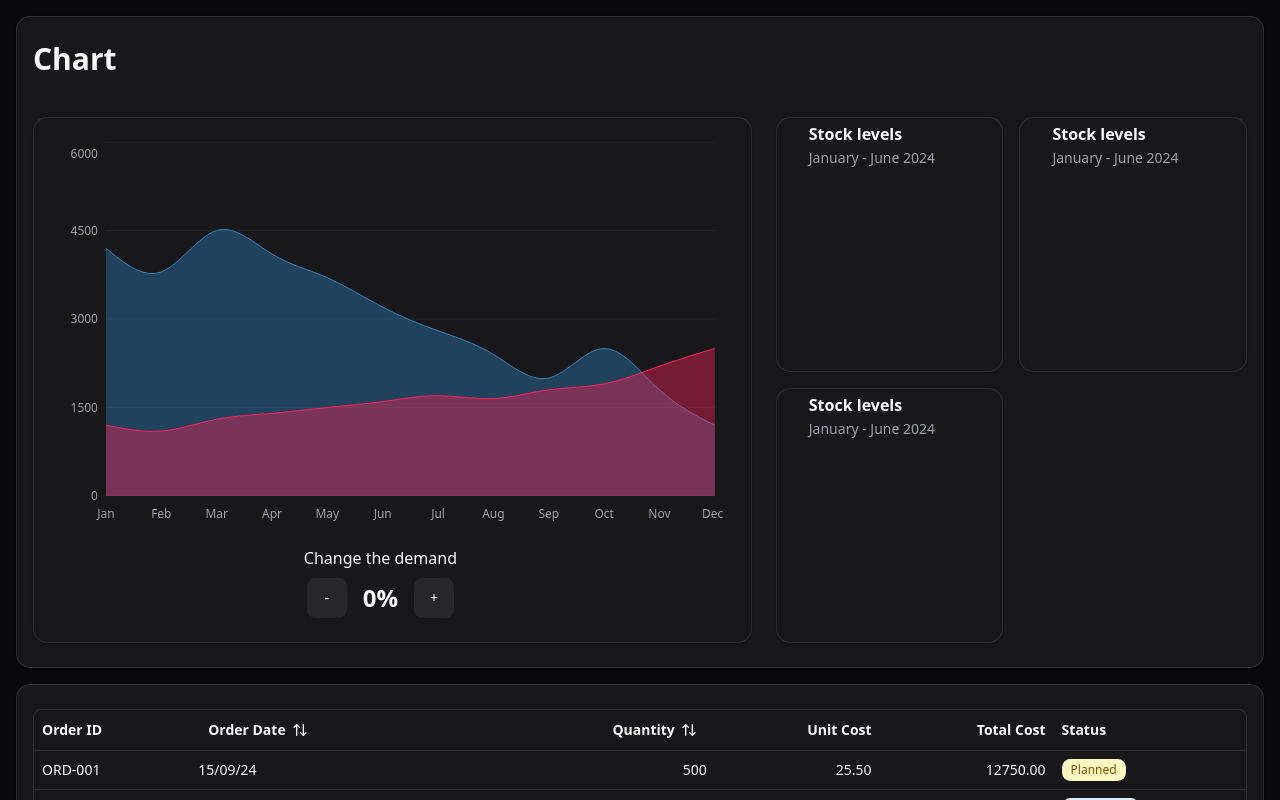
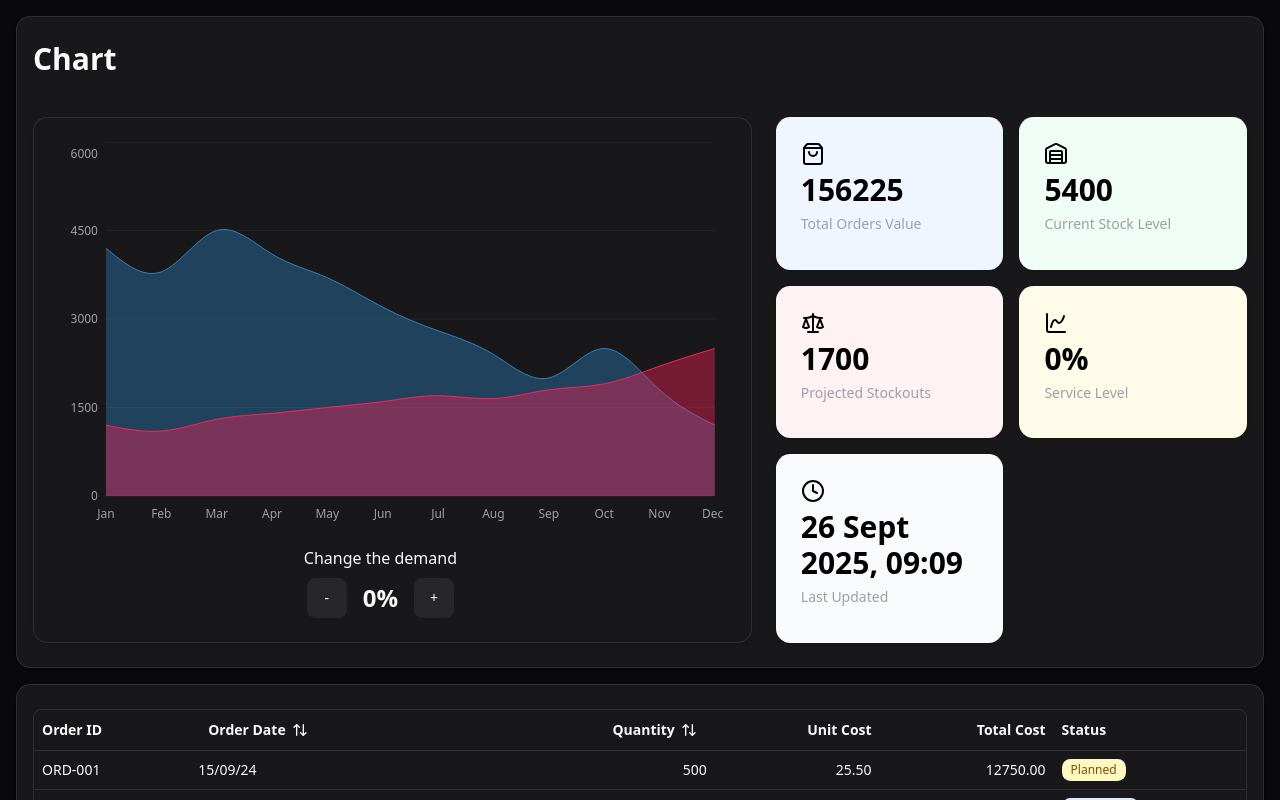
Before and after one commit to Spreceriany/inventory-dashboard, a React (Vite) app: page / in a window 1280 px wide. Shown: the top 800 px of the page. Built offline with nearby package versions, Linux system fonts and the light colour scheme.

Commit message:
update cards

```diff
--- a/src/App.tsx
+++ b/src/App.tsx
@@ -7,34 +7,98 @@ import {
   CardTitle,
 } from "@/components/ui/card";
 
-import { useEffect, useState } from "react";
-import { Button } from "./components/ui/button";
-import { OrderData, StockData, KPIMetrics } from "./types/dashboard";
+import { useEffect, useMemo, useState } from "react";
+import { StockData, KPIMetrics, OrderData } from "./types/dashboard";
 import DashboardTable from "./components/dashboard/DashBoardtable";
 import DashBoardChart from "./components/dashboard/DashboardChart";
+import DashboardCardGrid from "./components/dashboard/DashboardCardGrid";
 
 const DEMAND_PERCENTAGE_MINIMUM = -50;
 const DEMAND_PERCENTAGE_MAXIMUM = 150;
 
 function App() {
   const [stockData, setStockData] = useState<StockData[]>([]);
-  const [demandAdjustment, setDemandAdjustment] = useState(0); // percentage, e.g. 20 = +20%
-  const [isAdjusting, setIsAdjusting] = useState(false);
+  const [kpiData, setKPIData] = useState<KPIMetrics>({} as KPIMetrics);
+  const [demandAdjustment, setDemandAdjustment] = useState<number>(0); // percentage, e.g. 20 = +20%
+  const [isAdjusting, setIsAdjusting] = useState<boolean>(false);
 
   useEffect(() => {
     fetch("/data.json")
       .then((res) => res.json())
       .then((data) => {
+        const totalOrdersValue = data.orders.reduce(
+          (sum: number, order: OrderData) =>
+            sum + order.quantity * order.unitCost,
+          0
+        );
+        const currentStockLevel = data.orders.reduce(
+          (sum: number, order: OrderData) =>
+            order.status === "delivered" || order.status === "confirmed"
+              ? sum + order.quantity
+              : sum,
+          0
+        );
+
+        const totalDifference = data.stockData.reduce(
+          (acc: number, d: StockData) => {
+            if (d.projected && d.stockLevel < d.demand) {
+              return acc + (d.demand - d.stockLevel);
+            }
+            return acc;
+          },
+          0
+        );
         setStockData(data.stockData);
+
+        setKPIData({
+          totalOrdersValue,
+          currentStockLevel,
+          projectedStockouts: totalDifference,
+          serviceLevel: demandAdjustment, // Placeholder, replace with real calculation if needed
+          lastUpdated: new Date().toISOString(),
+        });
       })
       .catch((err) => console.error("Failed to load data.json", err));
   }, []);
 
   // Derive adjusted dataset
-  const adjustedData = stockData.map((d) => ({
-    ...d,
-    demand: Math.round(d.demand * (1 + demandAdjustment / 100)),
-  }));
+  const adjustedData = stockData.map((d) => {
+    const adjustedDemand = Math.round(d.demand * (1 + demandAdjustment / 100));
+    return {
+      ...d,
+      demand: adjustedDemand,
+      projected: d.stockLevel < adjustedDemand,
+    };
+  });
+
+  const formatTimestamp = (): string => {
+    const now = new Date();
+    return now.toLocaleString("en-GB", {
+      day: "numeric",
+      month: "short",
+      year: "numeric",
+      hour: "2-digit",
+      minute: "2-digit",
+      hour12: false,
+    });
+  };
+
+  const ps = useMemo(() => {
+    return adjustedData.reduce((acc, d) => {
+      if (d.projected && d.stockLevel < d.demand) {
+        return acc + (d.demand - d.stockLevel);
+      }
+      return acc;
+    }, 0);
+  }, [adjustedData]);
+
+  const newTime = formatTimestamp();
+  const adjustedKPIDate: KPIMetrics = {
+    ...kpiData,
+    projectedStockouts: ps,
+    serviceLevel: demandAdjustment,
+    lastUpdated: newTime,
+  };
 
   // Increment/decrement demand adjustment, clamped to [-50, 150]
   const changeAdjustment = (delta: number) => {
@@ -48,14 +112,15 @@ function App() {
           Math.max(DEMAND_PERCENTAGE_MINIMUM, newVal)
         );
       });
+
       setIsAdjusting(false); //
     }, 500); // delay in ms
   };
 
   return (
     <>
-      <div className="px-4 pt-4 bg-background min-h-full">
-        <Card className="grid grid-cols-2 md:grid-cols-5 px-4 mb-4 max-h-[800px] h-full">
+      <div className="px-4 pt-4 bg-background  ">
+        <Card className="grid grid-cols-2 md:grid-cols-5 px-4 mb-4  h-full">
           <h1 className="text-3xl font-bold md:mb-4 col-span-full self-center">
             Chart
           </h1>
@@ -63,7 +128,7 @@ function App() {
           {/* Chart */}
 
           <div className="flex flex-col col-span-full md:col-span-3 ">
-            <Card>
+            <Card className="min-h-fit">
               <CardContent className="pl-0 relative">
                 <DashBoardChart
                   adjustedData={adjustedData}
@@ -76,26 +141,7 @@ function App() {
           </div>
 
           {/* KPI Cards */}
-          <div className="grid grid-cols-2 col-span-full md:col-span-2 gap-4 w-full">
-            <Card className="p-2">
-              <CardHeader>
-                <CardTitle>Stock levels</CardTitle>
-                <CardDescription>January - June 2024</CardDescription>
-              </CardHeader>
-            </Card>
-            <Card className="p-2">
-              <CardHeader>
-                <CardTitle>Stock levels</CardTitle>
-                <CardDescription>January - June 2024</CardDescription>
-              </CardHeader>
-            </Card>
-            <Card className="p-2">
-              <CardHeader>
-                <CardTitle>Stock levels</CardTitle>
-                <CardDescription>January - June 2024</CardDescription>
-              </CardHeader>
-            </Card>
-          </div>
+          <DashboardCardGrid kpiMetrics={adjustedKPIDate} />
         </Card>
         {/* Orders Table */}
         <Card className="px-4">
--- a/src/components/dashboard/DashboardCard.tsx
+++ b/src/components/dashboard/DashboardCard.tsx
@@ -1,11 +1,34 @@
-import data from "../../../public/data.json";
-import { KPIMetrics } from "@/types/dashboard";
-interface DashboardCardProps {
-  metrics: KPIMetrics;
+import {
+  Card,
+  CardHeader,
+  CardTitle,
+  CardDescription,
+  CardContent,
+} from "@/components/ui/card";
+
+interface KpiCardProps {
+  title: string;
+  value: string | number;
+  subtext?: string;
+  color?: string;
+  icon?: React.ReactNode;
 }
 
-function DasboardCard({ metrics }: DashboardCardProps) {
-  return <>{metrics.currentStockLevel}</>;
+function DasboardCard({ title, value, subtext, color, icon }: KpiCardProps) {
+  return (
+    <>
+      <Card className={` ${color ?? "bg-secondary"}`}>
+        <CardHeader>
+          {icon && icon}
+          <CardTitle className=" text-black text-2xl md:text-3xl font-bold">
+            {value}
+          </CardTitle>
+          <CardDescription>{title}</CardDescription>
+          {subtext && <CardContent>{subtext}</CardContent>}
+        </CardHeader>
+      </Card>
+    </>
+  );
 }
 
 export default DasboardCard;
--- /dev/null
+++ b/src/components/dashboard/DashboardCardGrid.tsx
@@ -0,0 +1,48 @@
+import DashboardCard from "@/components/dashboard/DashboardCard.tsx";
+import { KPIMetrics } from "@/types/dashboard";
+import {
+  Warehouse,
+  ShoppingBag,
+  ChartSpline,
+  Clock,
+  Scale,
+} from "lucide-react";
+
+function DashboardCardGrid({ kpiMetrics }: { kpiMetrics: KPIMetrics }) {
+  return (
+    <div className="grid col-span-full md:col-span-2 grid-cols-2 sm:grid-cols-2 gap-4 ">
+      <DashboardCard
+        title="Total Orders Value"
+        value={kpiMetrics.totalOrdersValue}
+        color="bg-blue-50"
+        icon={<ShoppingBag className="h-6 w-6 text-black" />}
+      />
+      <DashboardCard
+        title="Current Stock Level"
+        value={kpiMetrics.currentStockLevel}
+        color="bg-green-50"
+        icon={<Warehouse className="h-6 w-6 text-black" />}
+      />
+      <DashboardCard
+        title="Projected Stockouts"
+        value={kpiMetrics.projectedStockouts}
+        color="bg-red-50"
+        icon={<Scale className="h-6 w-6 text-black" />}
+      />
+      <DashboardCard
+        title="Service Level"
+        value={kpiMetrics.serviceLevel + "%"}
+        color="bg-yellow-50"
+        icon={<ChartSpline className="h-6 w-6 text-black" />}
+      />
+      <DashboardCard
+        title="Last Updated"
+        value={kpiMetrics.lastUpdated}
+        color="bg-gray-50"
+        icon={<Clock className="h-6 w-6 text-black" />}
+      />
+    </div>
+  );
+}
+
+export default DashboardCardGrid;
```
